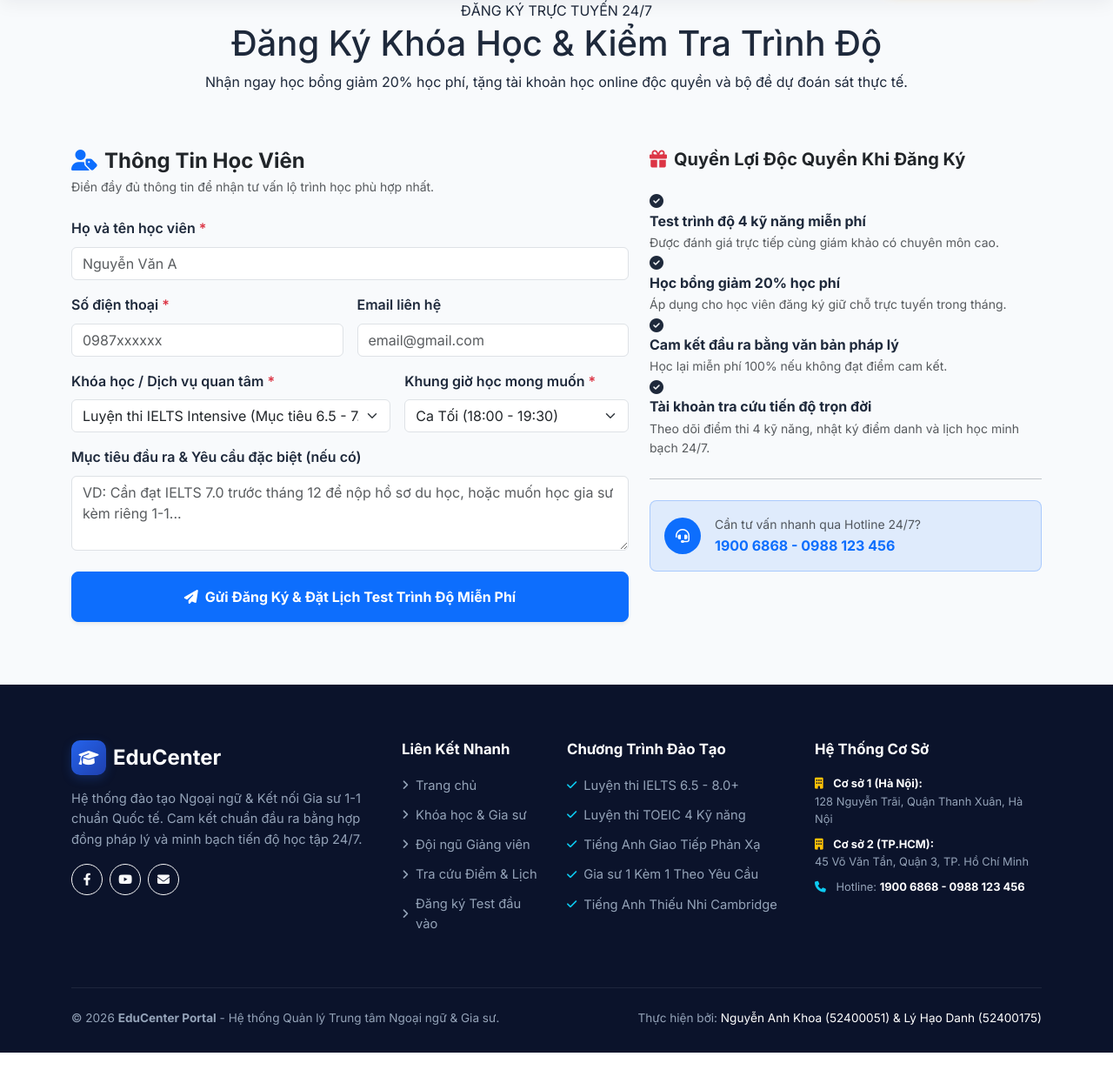
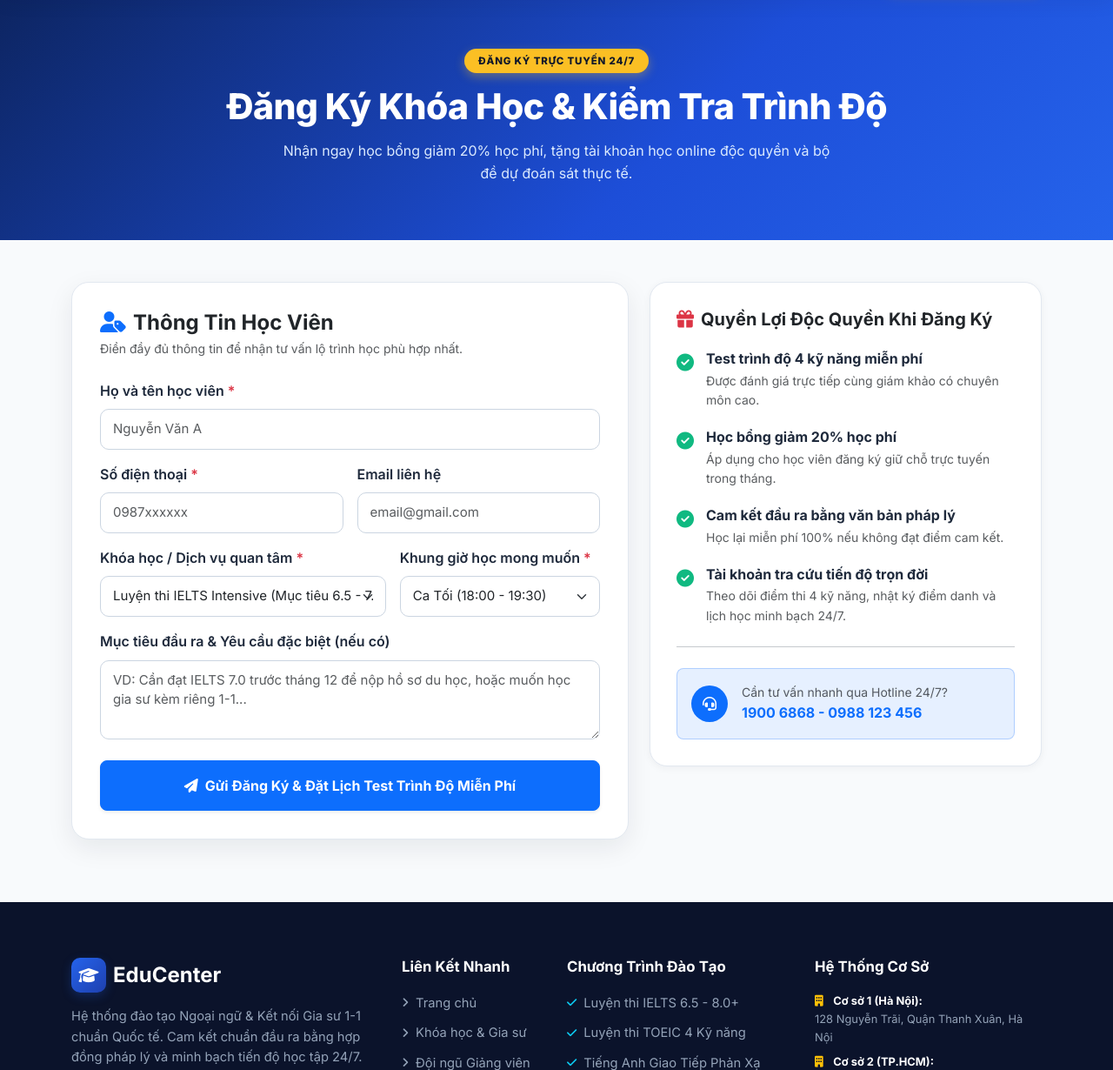
Before and after one commit to NguyenAnhKhoa-ctrl/Language-Center-Websites, a PHP site: page /register.php in a window 1280 px wide. Shown: the part 136-1366 px from the top of the page at 87% size. Run offline with PHP 8.4, Linux system fonts and the light colour scheme; data comes from the database, SQL or seed files in the repository.

Commit message:
fix(register): add client-side validation and subpage form styles

```diff
--- a/assets/css/style.css
+++ b/assets/css/style.css
@@ -695,3 +695,101 @@ a {
         margin-left: -260px;
     }
 }
+
+/* ============================================================================
+   8. SUBPAGE BANNER, COURSE FILTER & REGISTRATION FORM (TUẦN 2 - KHOA)
+   ============================================================================ */
+.edu-page-banner {
+    background: linear-gradient(135deg, #0d2562 0%, #1d4ed8 60%, #2563eb 100%);
+    color: #ffffff;
+    padding: 56px 0 64px 0;
+    position: relative;
+    overflow: hidden;
+}
+
+.edu-page-badge {
+    display: inline-block;
+    background: #fbbf24;
+    color: #0f172a;
+    font-weight: 800;
+    font-size: 0.72rem;
+    letter-spacing: 0.8px;
+    text-transform: uppercase;
+    padding: 5px 16px;
+    border-radius: 999px;
+    margin-bottom: 14px;
+    box-shadow: 0 4px 12px rgba(251, 191, 36, 0.35);
+}
+
+.edu-page-title {
+    font-size: clamp(1.85rem, 3.2vw, 2.6rem);
+    font-weight: 800;
+    letter-spacing: -0.6px;
+    margin-bottom: 12px;
+}
+
+.edu-page-subtitle {
+    color: #dbeafe;
+    font-size: 1rem;
+    max-width: 640px;
+    margin: 0 auto;
+    line-height: 1.65;
+}
+
+.edu-step-badge {
+    width: 36px;
+    height: 36px;
+    border-radius: 50%;
+    background: #dbeafe;
+    color: #1d4ed8;
+    font-weight: 800;
+    display: flex;
+    align-items: center;
+    justify-content: center;
+    flex-shrink: 0;
+}
+
+/* Registration Form & Benefit Cards */
+.edu-form-card {
+    background: #ffffff;
+    border-radius: var(--edu-radius-lg);
+    border: 1px solid var(--edu-border);
+    padding: 32px;
+    box-shadow: var(--edu-shadow-md);
+}
+
+.edu-input {
+    border-radius: 10px;
+    padding: 11px 14px;
+    border: 1px solid #cbd5e1;
+    font-size: 0.94rem;
+    transition: all 0.2s ease;
+}
+
+.edu-input:focus {
+    border-color: #2563eb;
+    box-shadow: 0 0 0 4px rgba(37, 99, 235, 0.12);
+}
+
+.edu-benefit-card {
+    background: #ffffff;
+    border-radius: var(--edu-radius-lg);
+    border: 1px solid var(--edu-border);
+    padding: 30px;
+    box-shadow: var(--edu-shadow-sm);
+}
+
+.edu-benefit-item {
+    display: flex;
+    align-items: flex-start;
+    gap: 14px;
+    margin-bottom: 22px;
+}
+
+.edu-benefit-check {
+    color: #10b981;
+    font-size: 1.25rem;
+    line-height: 1.2;
+    flex-shrink: 0;
+    margin-top: 2px;
+}
```
Also changed, not shown: assets/js/main.js (+54 -0 lines).
